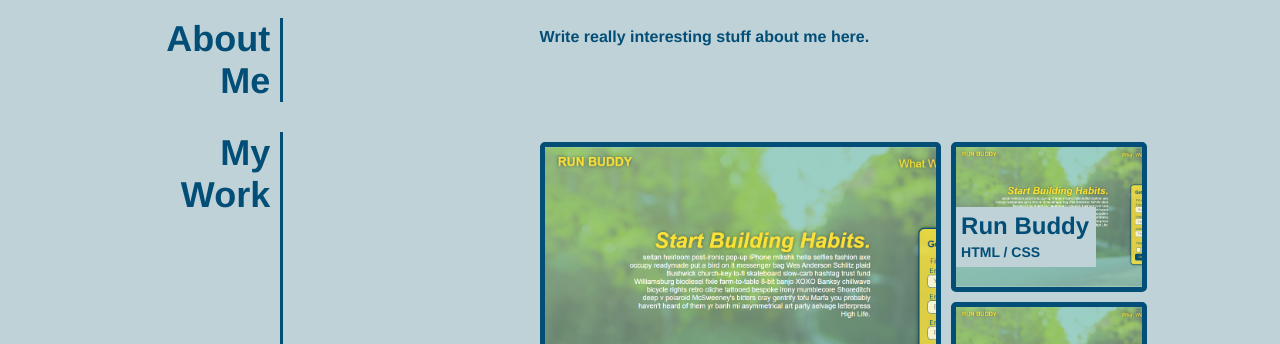
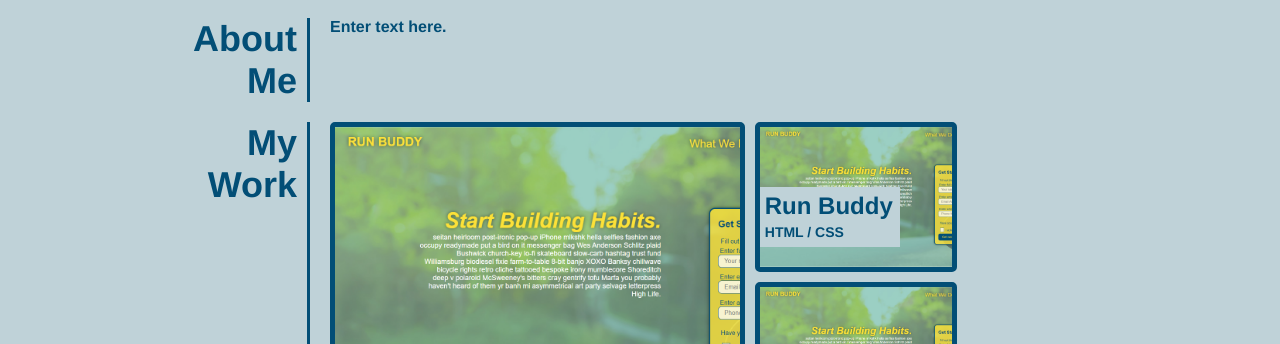
Before and after one commit to brandonljackson23/portfolio, a plain HTML site: page index.html in a window 1280 px wide. Shown: the part 399-743 px from the top of the page. Drawn offline with Linux system fonts and the light colour scheme.

Commit message:
fixed flexbox margins and padding

```diff
--- a/assets/css/style.css
+++ b/assets/css/style.css
@@ -10,6 +10,7 @@
     padding: 0;
     box-sizing: border-box;
 }
+/* Body styles */
 body {
     color: var(--secondary-color);
     font-family: Helvetica, Arial, sans-serif;
@@ -32,12 +33,14 @@ header {
     top: 0;
     z-index: 9999;
 }
+  /* page title */
 header h1 {
     font-weight: bold;
     font-size: 36 px;
     color: var(--primary-color);
     margin: 0;
 }
+/* navigation styles */
 header a {
     text-decoration: none;
     color: var(--primary-color);
@@ -57,11 +60,13 @@ header nav ul li a {
     font-weight: lighter;
     font-size: 1.5vw;
 }
+/* hover effect */
 header nav ul li a:hover {
     background: rgba(255, 255, 255, 0.5);
     color: var(--secondary-color);
     border-radius: 15px;
 }
+/* hero/jumbotron styles */
 .hero {
     background-image: url("../../images/coding-bg.jpeg");
     background-size: cover;
@@ -85,18 +90,18 @@ header nav ul li a:hover {
     margin: auto 20px 20px 0;
     width: 100%;
     background-color: rgb(191, 210, 216);
+    text-align: center;
     color: var(--secondary-color);
     padding: 10px 5px;
     border: 5px solid;
     border-radius: 5px;
-    text-align: center;
 }
 /* flex parent */
 .flex-container {
-    margin: 10px auto;
+    margin: 20px auto;
     display: flex;
     flex-wrap: wrap;
-    justify-content: space-between;
+    justify-content: flex-start;
     align-items: stretch;
     width: 100%;
   }
@@ -105,24 +110,27 @@ header nav ul li a:hover {
     width: 49%;
     font-size: 22px;
     font-weight: bold;
-    margin: 10px auto;
+    margin: 0 20px;
     display: flex;
     flex-wrap: wrap;
     flex-direction: column;
 }
+  /* flex child column 1*/
 .section-title {
     font-size: 24px;
     color: var(--secondary-color);
     border-right: 3px solid;
+    margin: 0 0 0 150px;
     padding: 0 10px;
     text-align: right;
     flex: 0 0 160px;
 }
+  /* flex child column 2*/
 .section-content {
     font-size: 16px;
     text-align: left;
-    padding: 10px;
 }
+  /* My Work grid */
 .grid-container {
     display: grid;
     grid-template-columns: repeat(3, 1fr);
@@ -139,7 +147,7 @@ header nav ul li a:hover {
     border-radius: 5px;
     line-height: 0.75;
 }
-/* Turn the entire grid-item a link */
+/* turn grid-items into links */
 .grid-item:hover {
     cursor: hand;
     cursor: pointer;
@@ -157,6 +165,7 @@ a.grid-item {
     opacity: 0;
     filter: alpha(opacity=0);
 }
+  /* labels for grid-items */
 .grid-item span {
     margin: auto 0 20px 0;
     width: 20%;
@@ -166,12 +175,15 @@ a.grid-item {
     padding: 10px 5px;
     text-align: left;
 }
+  /* label line 1*/
 .grid-item h3 {
     font-size: 24px;
 }
+  /* label line 2*/
 .grid-item h4 {
     font-size: 14px;
 }
+  /* increase size of item-1 */
 .item-1 {
     grid-column: 1 / span 2;
     grid-row: 1 / span 2;
--- a/index.html
+++ b/index.html
@@ -23,8 +23,9 @@
   <section class="hero">
     <div>
       <img src="./images/profile-pic.jpg" alt="headshot of Brandon Jackson smiling">
-      <span><h2>Brandon Jackson</h2></span></section>
+      <span><h2>Brandon Jackson</h2></span>
     </div>
+  </section>
   <!-- About Me Section -->
   <section id="about-me">
     <div class="flex-container">
@@ -32,7 +33,7 @@
         <h2>About <br />Me</h2>
       </div>
       <div class="flex-item section-content">
-        <p>Write really interesting stuff about me here.</p>
+        <p>Enter text here.</p>
       </div>
     </div>
   </section>
```
